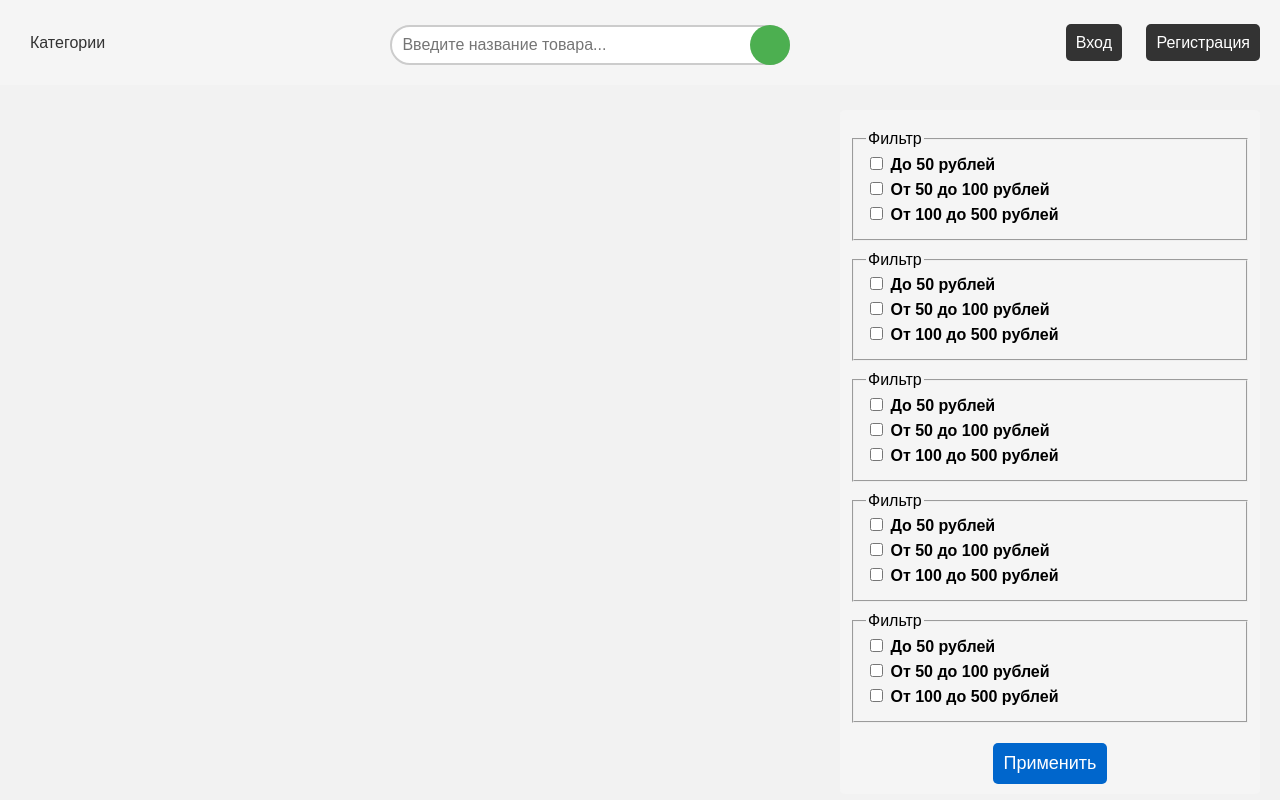
After one commit to diplomatgmg/new_catalog, a Django app: page /category/gpu/ in a window 1280 px wide. The commit adds this page. Run offline with Django 4.2, Linux system fonts and the light colour scheme; data that the repository does not hold is empty.

Commit message:
Улучшен поиск по товарам

```diff
--- a/apps/product/find_model.py
+++ b/apps/product/find_model.py
@@ -1,9 +1,11 @@
+from django.contrib import messages
 from django.shortcuts import redirect
 from django.urls import reverse
 from apps.product.models import CPUModel, GPUModel
 import re
+from fuzzywuzzy import process
+import numpy as np
 
-from fuzzywuzzy import process
 
 PRODUCT_MODELS = (
     CPUModel,
@@ -13,49 +15,108 @@ PRODUCT_MODELS = (
 
 def find_model(request):
     query = request.GET.get('q')
+    query = clean_string(query)
+
+    if not query:
+        messages.warning(request, 'Похоже, вы ввели пустой запрос.')
+        return redirect(reverse('index:index'))
+
     query_params = '?' + request.META['QUERY_STRING']
+
     slugs = get_slugs()
 
-    best_match = [(model, find_match(query, slug)) for model, slug in slugs.items()]
+    matches = [[model, find_match(query, slug)] for model, slug in slugs.items()]
 
-    model = best_match[0][0].objects.filter(slug=best_match[0][1]).last()
-    slug = model.category.slug
-    url = reverse(f'product:{slug}')
-    request.session['query'] = query
-    response = redirect(url + query_params, query)
-    return response
+    try:
+        matches.sort(key=lambda x: x[1][1], reverse=True)
+        model = matches[0][0]
+        category_slug = model.objects.first().category.slug
+        url = reverse(f'product:{category_slug}')
+        response = redirect(url + query_params, query)
+        return response
+
+    except IndexError:
+        messages.warning(request, 'Похоже, вы ввели только бренд. '
+                                  'Пожалуйста, уточните категорию вручную.')
+
+        return redirect(reverse('index:index'))
 
 
 def get_slugs():
     return {model: list(model.objects.values_list('slug', flat=True)) for model in PRODUCT_MODELS}
 
 
-def find_match(string_1, seq):
-    """
-    Функция для поиска наилучшего совпадения между строками.
-    """
-    string_1 = clean_string(string_1)
-    matches = process.extract(string_1, seq, scorer=string_similarity)
-    matches.sort(key=lambda x: x[1], reverse=True)
-    return matches[0][0] if matches else None
-
-
 def string_similarity(string_1, string_2):
     """
     Функция для вычисления сходства двух строк.
     """
-    len1, len2 = len(string_1), len(string_2)
-    common_chars = set(string_1) & set(string_2)
-    common_count = sum(min(string_2.count(char), string_1.count(char)) for char in common_chars)
-    return (2.0 * common_count) / (len1 + len2) * 100
+    len1 = len(string_1)
+    len2 = len(string_2)
+
+    # Вычисляем расстояние Левенштейна
+    dist = np.zeros((len1 + 1, len2 + 1), dtype=int)
+
+    for i in range(len1 + 1):
+        dist[i][0] = i
+
+    for j in range(len2 + 1):
+        dist[0][j] = j
+
+    for i in range(1, len1 + 1):
+        for j in range(1, len2 + 1):
+            if string_1[i - 1] == string_2[j - 1]:
+                cost = 0
+            else:
+                cost = 1
+
+            dist[i][j] = min(dist[i - 1][j] + 1,
+                             dist[i][j - 1] + 1,
+                             dist[i - 1][j - 1] + cost)
+
+    # Вычисляем процентное соотношение сходства строк
+    return ((len1 + len2) - dist[len1][len2]) / (len1 + len2) * 100
 
 
 def clean_string(string):
     """
     Функция, которая оставляет только буквы и цифры в строке
     """
-    return re.sub(r'[^a-z0-9\s]', ' ', string.strip().lower())
+    s = string.strip().lower()
+    return re.sub(r'[^a-z0-9\s]', ' ', s)
 
 
-def min_length(string):
-    return min(len(word) for word in string.split())
+def find_match(string_1, seq):
+    """
+    Функция для поиска наилучшего совпадения между строками.
+    """
+
+    # Удаляем из string_1 символы, отличные от букв и цифр и приводим к нижнему регистру
+    string_1 = clean_string(string_1)
+
+    # Удаляем из seq все элементы, где длина слова меньше длины самого короткого слова в string_1
+    min_len = len(min(string_1.split(), key=len))
+    new_seq = [' '.join(word for word in s.split('-') if len(word) >= min_len) for s in seq]
+
+    filtered_seq = []
+    for index, slug in enumerate(new_seq):
+        brand = seq[index].split('-', maxsplit=1)[0].lower()
+
+        # Удаляем бренд из slug если пользователь его не вводит
+        if brand not in string_1:
+            slug = slug.replace(brand, '').strip()
+
+        # Если пользователь ввел только бренд
+        if string_1 == brand:
+            return []
+
+        filtered_seq.append(slug.strip('-'))
+
+    # Создаем список возможных вариантов совпадений
+    matches = process.extract(string_1, filtered_seq, scorer=string_similarity)
+
+    # Сортируем список возможных вариантов совпадений по убыванию коэффициента схожести
+    matches.sort(key=lambda x: x[1], reverse=True)
+
+    # Если список возможных вариантов совпадений не пуст, то выводим первый элемент списка
+    if matches:
+        return matches[0]
--- a/apps/product/urls.py
+++ b/apps/product/urls.py
@@ -1,7 +1,7 @@
 from django.urls import path
 
 from apps.product.find_model import find_model
-from apps.product.views import CPUListView
+from apps.product.views import CPUListView, GPUListView
 
 app_name = 'product'
 
@@ -11,4 +11,6 @@ urlpatterns = [
     path('cpu/', CPUListView.as_view(), name='cpu'),
     # path('cpu/<slug:slug>', CPUDetailView.as_view(), name='cpu-detail'),
 
+    path('gpu/', GPUListView.as_view(), name='gpu'),
+
 ]
--- a/apps/product/views.py
+++ b/apps/product/views.py
@@ -1,7 +1,12 @@
 from apps.product.base_views import BaseProductListView
-from apps.product.models import CPUModel
+from apps.product.models import CPUModel, GPUModel
 
 
 class CPUListView(BaseProductListView):
     template_name = 'product/includes/cpu-list.html'
     model = CPUModel
+
+
+class GPUListView(BaseProductListView):
+    template_name = 'product/includes/gpu-list.html'
+    model = GPUModel
--- a/templates/base.html
+++ b/templates/base.html
@@ -19,8 +19,8 @@
             <li>
                 <a href="#">Категории</a>
                 <ul>
-                    <li><a href="#">Процессоры</a></li>
-                    <li><a href="#">Видеокарты</a></li>
+                    <li><a href="{% url 'product:cpu' %}">Процессоры</a></li>
+                    <li><a href="{% url 'product:gpu' %}">Видеокарты</a></li>
                 </ul>
             </li>
         </ul>
@@ -51,6 +51,12 @@
 
 </header>
 
+{% if messages %}
+    {% for message in messages %}
+        {{ message }}
+    {% endfor %}
+{% endif %}
+
 {% block content %}
 
 {% endblock %}
--- /dev/null
+++ b/templates/product/includes/gpu-list.html
@@ -0,0 +1,139 @@
+{% extends  'base.html' %}
+
+
+{% block content %}
+
+    <div class="container">
+        <div class="product-list">
+            {% for product in products %}
+                <div class="product">
+                    <div class="product-name">{{ product }}</div>
+                    <div class="product-compare">Сравнить</div>
+                </div>
+            {% endfor %}
+        </div>
+
+        <div class="filter">
+            <form>
+                <fieldset>
+                    <legend>Фильтр</legend>
+                    <div>
+                        <label>
+                            <input type="checkbox" name="price" value="0-50">
+                            До 50 рублей
+                        </label>
+                    </div>
+                    <div>
+                        <label>
+                            <input type="checkbox" name="price" value="50-100">
+                            От 50 до 100 рублей
+                        </label>
+                    </div>
+                    <div>
+                        <label>
+                            <input type="checkbox" name="price" value="100-500">
+                            От 100 до 500 рублей
+                        </label>
+                    </div>
+                </fieldset>
+                <fieldset>
+                    <legend>Фильтр</legend>
+                    <div>
+                        <label>
+                            <input type="checkbox" name="price" value="0-50">
+                            До 50 рублей
+                        </label>
+                    </div>
+                    <div>
+                        <label>
+                            <input type="checkbox" name="price" value="50-100">
+                            От 50 до 100 рублей
+                        </label>
+                    </div>
+                    <div>
+                        <label>
+                            <input type="checkbox" name="price" value="100-500">
+                            От 100 до 500 рублей
+                        </label>
+                    </div>
+                </fieldset>
+
+                <fieldset>
+                    <legend>Фильтр</legend>
+                    <div>
+                        <label>
+                            <input type="checkbox" name="price" value="0-50">
+                            До 50 рублей
+                        </label>
+                    </div>
+                    <div>
+                        <label>
+                            <input type="checkbox" name="price" value="50-100">
+                            От 50 до 100 рублей
+                        </label>
+                    </div>
+                    <div>
+                        <label>
+                            <input type="checkbox" name="price" value="100-500">
+                            От 100 до 500 рублей
+                        </label>
+                    </div>
+                </fieldset>
+
+                <fieldset>
+                    <legend>Фильтр</legend>
+                    <div>
+                        <label>
+                            <input type="checkbox" name="price" value="0-50">
+                            До 50 рублей
+                        </label>
+                    </div>
+                    <div>
+                        <label>
+                            <input type="checkbox" name="price" value="50-100">
+                            От 50 до 100 рублей
+                        </label>
+                    </div>
+                    <div>
+                        <label>
+                            <input type="checkbox" name="price" value="100-500">
+                            От 100 до 500 рублей
+                        </label>
+                    </div>
+                </fieldset>
+
+                <fieldset>
+                    <legend>Фильтр</legend>
+                    <div>
+                        <label>
+                            <input type="checkbox" name="price" value="0-50">
+                            До 50 рублей
+                        </label>
+                    </div>
+                    <div>
+                        <label>
+                            <input type="checkbox" name="price" value="50-100">
+                            От 50 до 100 рублей
+                        </label>
+                    </div>
+                    <div>
+                        <label>
+                            <input type="checkbox" name="price" value="100-500">
+                            От 100 до 500 рублей
+                        </label>
+                    </div>
+                </fieldset>
+
+
+                <button type="submit">Применить</button>
+
+            </form>
+
+        </div>
+
+    </div>
+
+
+
+
+{% endblock %}
```
Also changed, not shown: test.py (+57 -22 lines).
